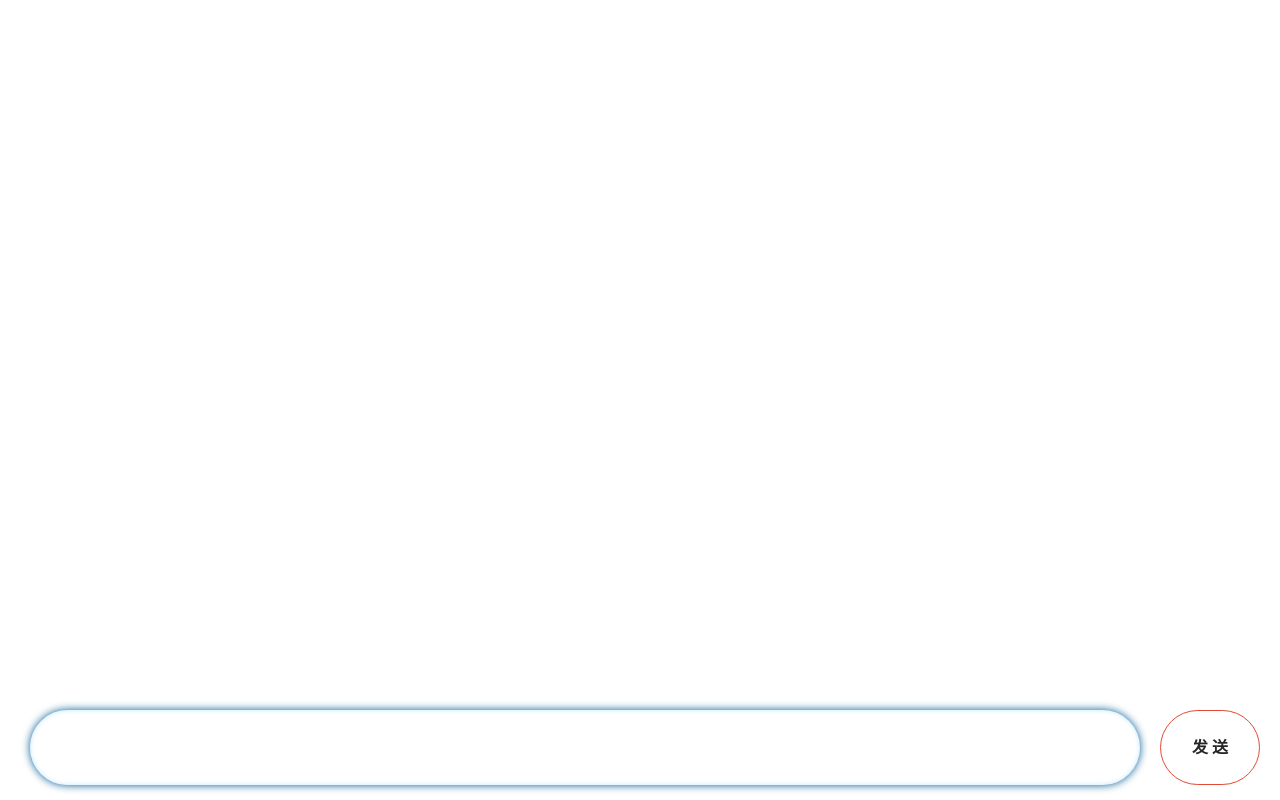
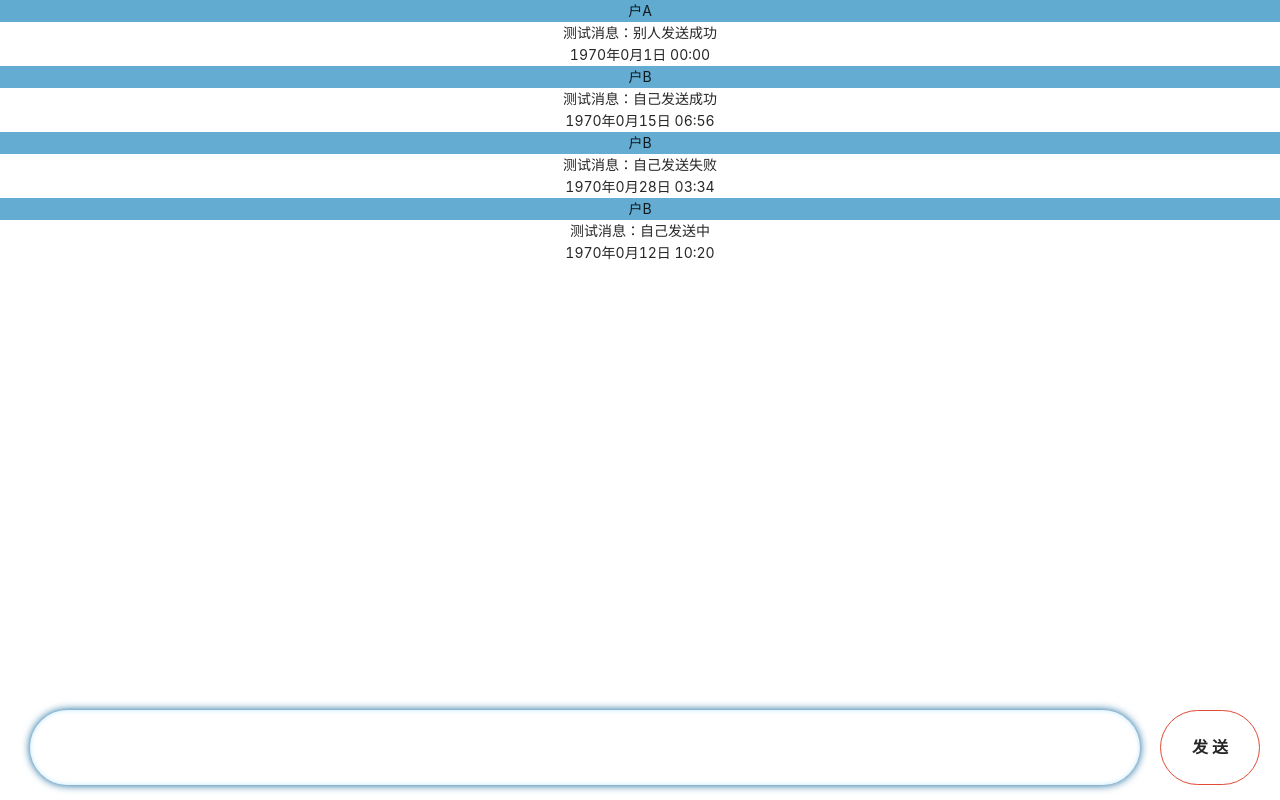
Before and after one commit to UncleBloom/chatroom, a React (Create React App) app: page / in a window 1280 px wide. Built offline with nearby package versions, Linux system fonts and the light colour scheme.

Commit message:
add:message测试完成，等待完成样式

```diff
--- a/src/components/chat/chat.tsx
+++ b/src/components/chat/chat.tsx
@@ -1,14 +1,27 @@
-import { Content } from "antd/lib/layout/layout";
 import "./chat.scss";
 import Input from "../input/input";
+import Message from "../message/message";
 
 interface IChatParams {}
 
 function Chat(params: IChatParams) {
   const sendMsg = (Content: string) => {};
+  const nowTime = new Date();
 
   return (
     <div className="chat">
+      <div className="messages">
+        {testMessages.map((msg) => (
+          <Message
+            content={msg.content}
+            nickname={msg.nickname}
+            user_id={msg.userID}
+            nowTime={nowTime}
+            sentTime={msg.sentTime}
+            status={msg.status}
+          />
+        ))}
+      </div>
       <Input sendMessage={sendMsg} />
     </div>
   );
@@ -22,6 +35,7 @@ interface messageInfo {
   sentTime: number;
   nickname: string;
   userID: number;
+  status: "receive" | "sending" | "sent" | "fail";
 }
 
 const testMessages: messageInfo[] = [
@@ -31,6 +45,7 @@ const testMessages: messageInfo[] = [
     sentTime: 0,
     nickname: "测试用户A",
     userID: 1,
+    status: "receive",
   },
   {
     content: "测试消息：自己发送成功",
@@ -38,12 +53,22 @@ const testMessages: messageInfo[] = [
     sentTime: 1234567890,
     nickname: "测试用户B",
     userID: 0,
+    status: "sent",
   },
   {
     content: "测试消息：自己发送失败",
-    messageID: 1,
+    messageID: 2,
     sentTime: 2345678901,
     nickname: "测试用户B",
     userID: 0,
+    status: "fail",
+  },
+  {
+    content: "测试消息：自己发送中",
+    messageID: 3,
+    sentTime: 987654323,
+    nickname: "测试用户B",
+    userID: 0,
+    status: "sending",
   },
 ];
--- a/src/components/message/message.tsx
+++ b/src/components/message/message.tsx
@@ -9,7 +9,7 @@ interface IMessageParams {
   status: "receive" | "sending" | "sent" | "fail";
 }
 
-function Message(params: IMessageParams) {
+export default function Message(params: IMessageParams) {
   const hsl = hashCode(params.nickname);
   const bgcolor = `hsl(${hsl[0]},${hsl[1]}%,${hsl[2]}%)`;
   return (
```
